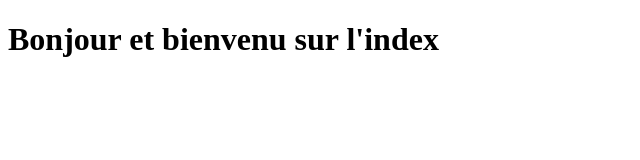
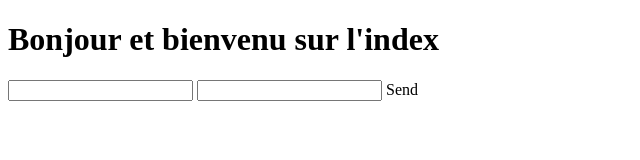
Before and after one commit to BS-GavinC/NODEJS-Demo-Webdata, a website: page view/index.html in a window 1280 px wide. Shown: the whole page, without its empty margins (0-640 px from the left). Drawn offline with Linux system fonts and the light colour scheme.

Commit message:
fin comment et params dans index.html

```diff
--- a/view/index.html
+++ b/view/index.html
@@ -8,5 +8,8 @@
 </head>
 <body>
     <h1>Bonjour et bienvenu sur l'index</h1>
+    <input type="text" id="id">
+    <input type="text" id="name">
+    <a onclick="this.href ='/create?id=' + document.getElementById('id').value + '&name=' + document.getElementById('name').value">Send</a>
 </body>
 </html>
```
Also changed, not shown: server.js (+7 -0 lines).
